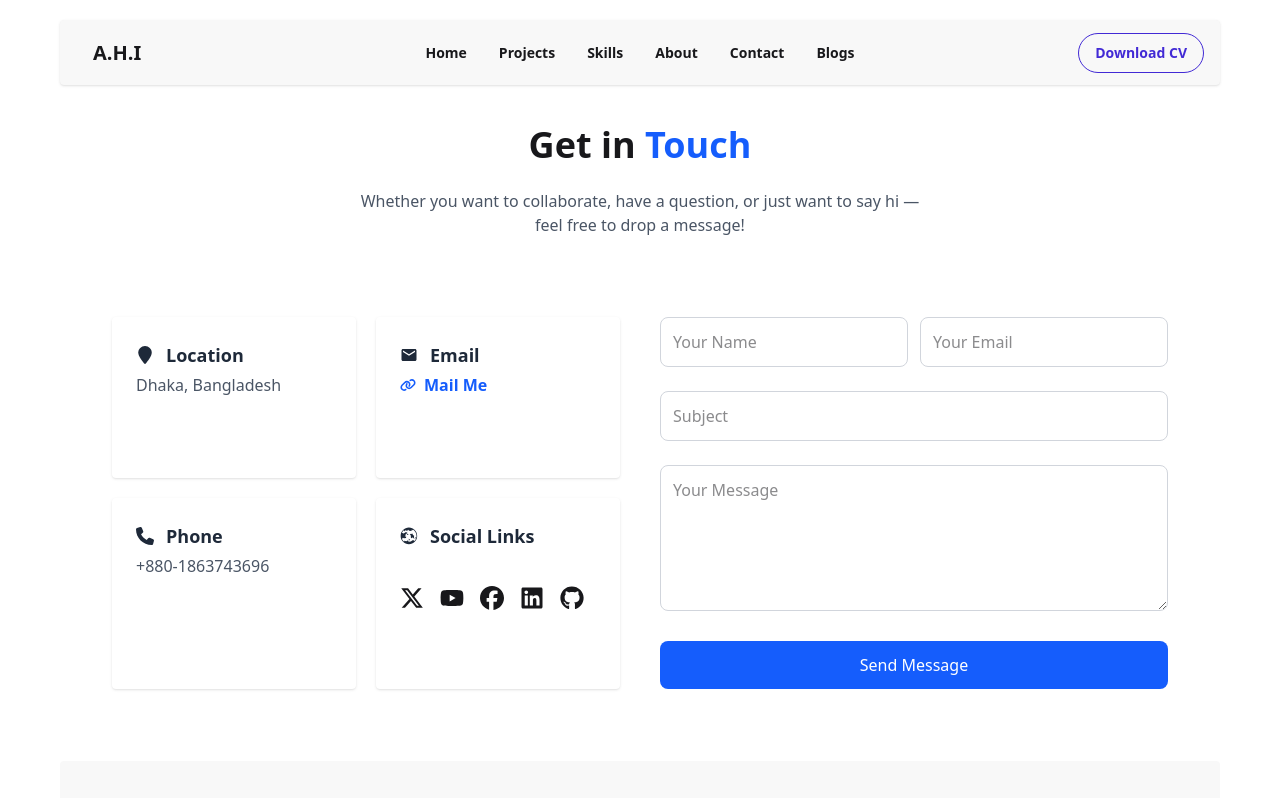
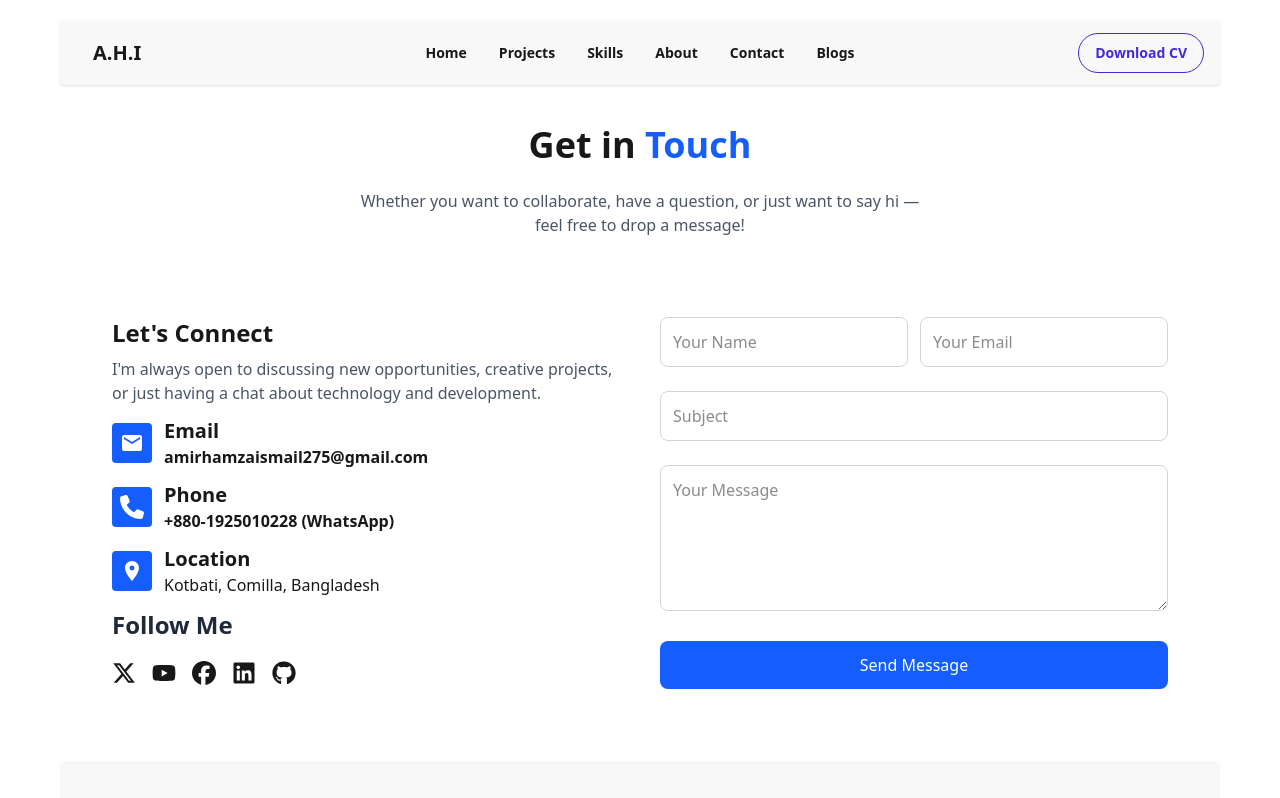
Before and after one commit to smile995/Personal-Profile-Client, a React (Vite) app: page /contact in a window 1280 px wide. Shown: the top 798 px of the page. Built offline with nearby package versions, Linux system fonts and the light colour scheme.

Commit message:
Redesign the contact page and it's component

```diff
--- a/package.json
+++ b/package.json
@@ -11,9 +11,11 @@
   },
   "dependencies": {
     "@tailwindcss/vite": "^4.1.11",
+    "animate.css": "^4.1.1",
     "lucide-react": "^0.535.0",
     "react": "^19.1.0",
     "react-dom": "^19.1.0",
+    "react-fast-marquee": "^1.6.5",
     "react-icons": "^5.5.0",
     "react-router": "^7.7.1",
     "react-type-animation": "^3.2.0",
--- a/src/Layout/MainLayOut.tsx
+++ b/src/Layout/MainLayOut.tsx
@@ -4,7 +4,7 @@ import Footer from "../Component/Footer/Footer";
 
 const MainLayOut = () => {
   return (
-    <div className="max-w-[1200px] mx-auto p-5 ">
+    <div className="max-w-[1200px] mx-auto md:p-5 p-1 ">
       <Navber />
       <Outlet />
       <Footer />
--- a/src/Pages/Contact.tsx
+++ b/src/Pages/Contact.tsx
@@ -1,11 +1,7 @@
-import {
-  FaLink,
-  FaLocationPin,
-  FaPhone,
-} from "react-icons/fa6";
+import { FaLink, FaLocationPin, FaPhone } from "react-icons/fa6";
 import HeaderTitle from "../Component/ReusableComps/HeaderTitle";
 import SocialLink from "../Component/ReusableComps/SocialLink";
-import { MdEmail } from "react-icons/md";
+import { MdEmail, MdLocationOn } from "react-icons/md";
 import { GiWorld } from "react-icons/gi";
 const Contact = () => {
   return (
@@ -20,66 +16,73 @@ const Contact = () => {
         />
       </div>
 
-      <div className="grid md:grid-cols-2 gap-10 md:p-8 p-3">
-        {/* Contact Info */}
-        <div className="grid md:grid-cols-2 grid-cols-1 gap-5">
-          {/* Location Card */}
-          <div className="shadow-sm rounded md:p-6  flex items-start sm:w-full hover:shadow-md p-2">
+      <div className="grid md:grid-cols-2 gap-10 md:p-8 p-1">
+        <div className="space-y-3">
+          <div className="space-y-2">
+            <h2 className="text-2xl font-bold">Let's Connect</h2>
+            <p className="text-md text-gray-600">
+              I'm always open to discussing new opportunities, creative
+              projects, or just having a chat about technology and development.
+            </p>
+          </div>
+          <div className="space-y-3">
+            <div className="flex items-center md:gap-3 gap-1">
+              <div className="p-2 bg-blue-600 rounded">
+                <MdEmail className="md:text-2xl text-white " />
+              </div>
               <div>
-              <h2 className="text-lg flex gap-3 items-center font-semibold text-gray-800 mb-1">
-                <FaLocationPin />
-                Location
-              </h2>
-              <p className="text-gray-600">Dhaka, Bangladesh</p>
-            </div>
-          </div>
-
-          {/* Email Card */}
-          <div className="shadow-sm rounded md:p-6  flex items-start sm:w-full hover:shadow-md p-2">
-            <div>
-              <h2 className="text-lg flex gap-3 items-center font-semibold text-gray-800 mb-1">
-                <MdEmail />
-                Email
-              </h2>
-              <p className="inline-block">
+                <p className="font-semibold md:text-xl">Email</p>
+                <p>
                   <a
                     href="mailto:amirhamzaismail275@gmail.com"
-                  className="hover:underline flex gap-2 items-center text-blue-600 font-bold"
+                    className="hover:underline flex gap-2 items-center font-semibold"
                   >
-                  <FaLink/> Mail Me
+                    amirhamzaismail275@gmail.com
                   </a>
                 </p>
               </div>
             </div>
-
-          {/* Phone Card */}
-          <div className="shadow-sm rounded md:p-6  flex items-start sm:w-full hover:shadow-md p-2">
+            <div className="flex items-center md:gap-3 gap-1">
+              <div className="p-2 bg-blue-600 rounded">
+                <FaPhone className="md:text-2xl text-white " />
+              </div>
               <div>
-              <h2 className="text-lg flex gap-3 items-center font-semibold text-gray-800 mb-1">
-                <FaPhone />
-                Phone
-              </h2>
-              <p className="text-gray-600">+880-1863743696</p>
+                <p className="font-semibold md:text-xl">Phone</p>
+                <p>
+                  <a
+                    href="https://wa.me/8801925010228"
+                    target="_blank"
+                    rel="noopener noreferrer"
+                    className="hover:underline flex gap-2 items-center font-semibold"
+                  >
+                    +880-1925010228 (WhatsApp)
+                  </a>
+                </p>
+              </div>
+            </div>
+            <div className="flex items-center md:gap-3 gap-1">
+              <div className="p-2 bg-blue-600 rounded">
+                <MdLocationOn className="md:text-2xl text-white " />
+              </div>
+              <div>
+                <p className="font-semibold md:text-xl">Location</p>
+                <p>Kotbati, Comilla, Bangladesh</p>
               </div>
             </div>
 
-          {/* Social Links Card */}
-          <div className="shadow-sm rounded md:p-6  flex items-start sm:w-full hover:shadow-md p-2">
             <div>
-              <h2 className="text-lg flex gap-3 items-center font-semibold text-gray-800 mb-1">
-                <GiWorld />
-                Social Links
+              <h2 className="text-2xl flex md:gap-3 gap-1 items-center font-semibold text-gray-800 mb-1">
+                Follow Me
               </h2>
-              <div >
+              <div className="flex -mt-4">
                 <SocialLink heading=" " />
               </div>
             </div>
           </div>
         </div>
 
-        {/* Contact Form */}
         <form className="space-y-6">
-          <div className="grid grid-cols-1 gap-3 md:grid-cols-2 sm:w-full">
+          <div className="grid grid-cols-1 md:gap-3 gap-1 md:grid-cols-2 sm:w-full">
             <input
               type="text"
               placeholder="Your Name"
```
Also changed, not shown: 1 other file (tests, documents, lock files or other folders). Lines whose indentation alone changed are shown as unchanged.
